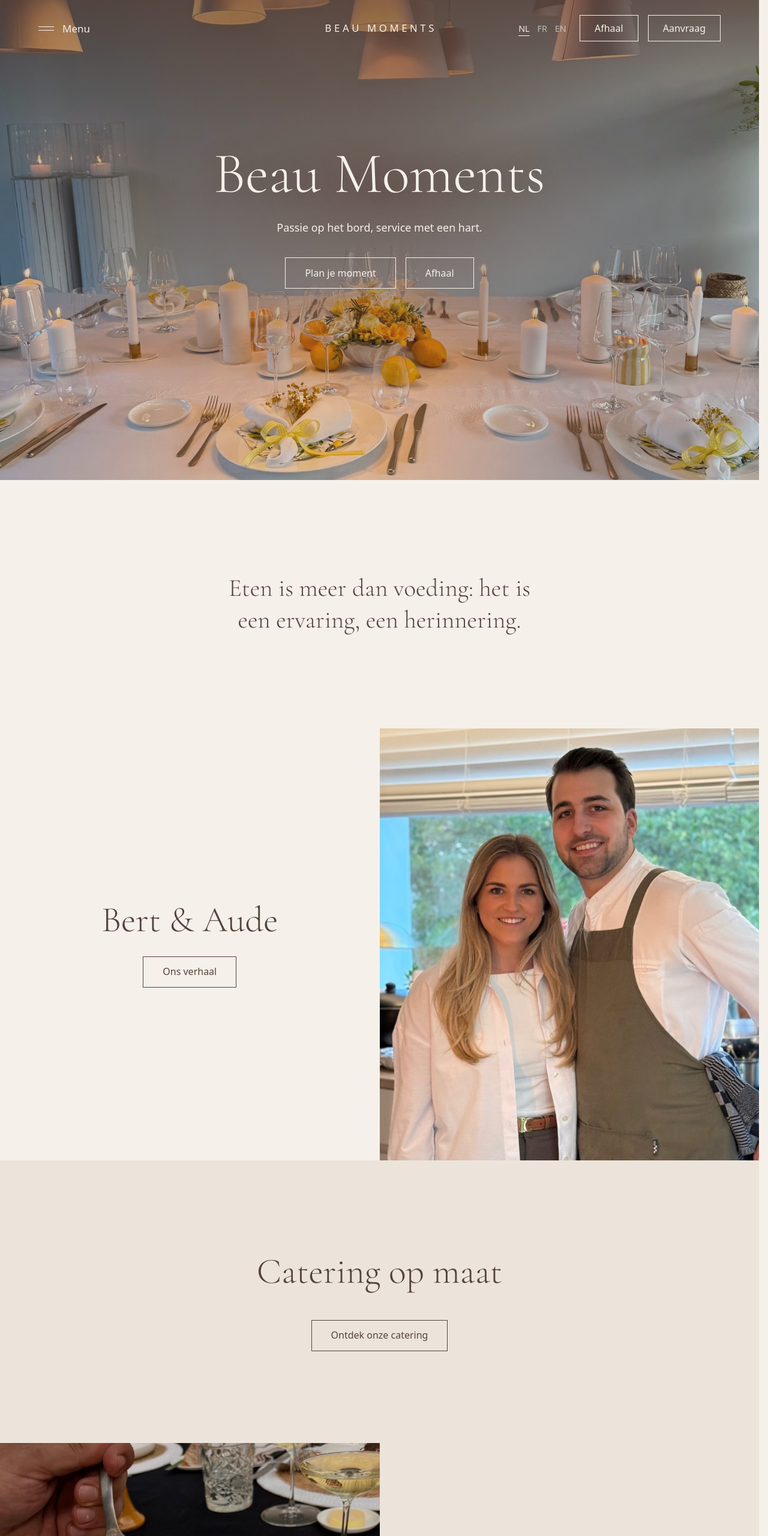
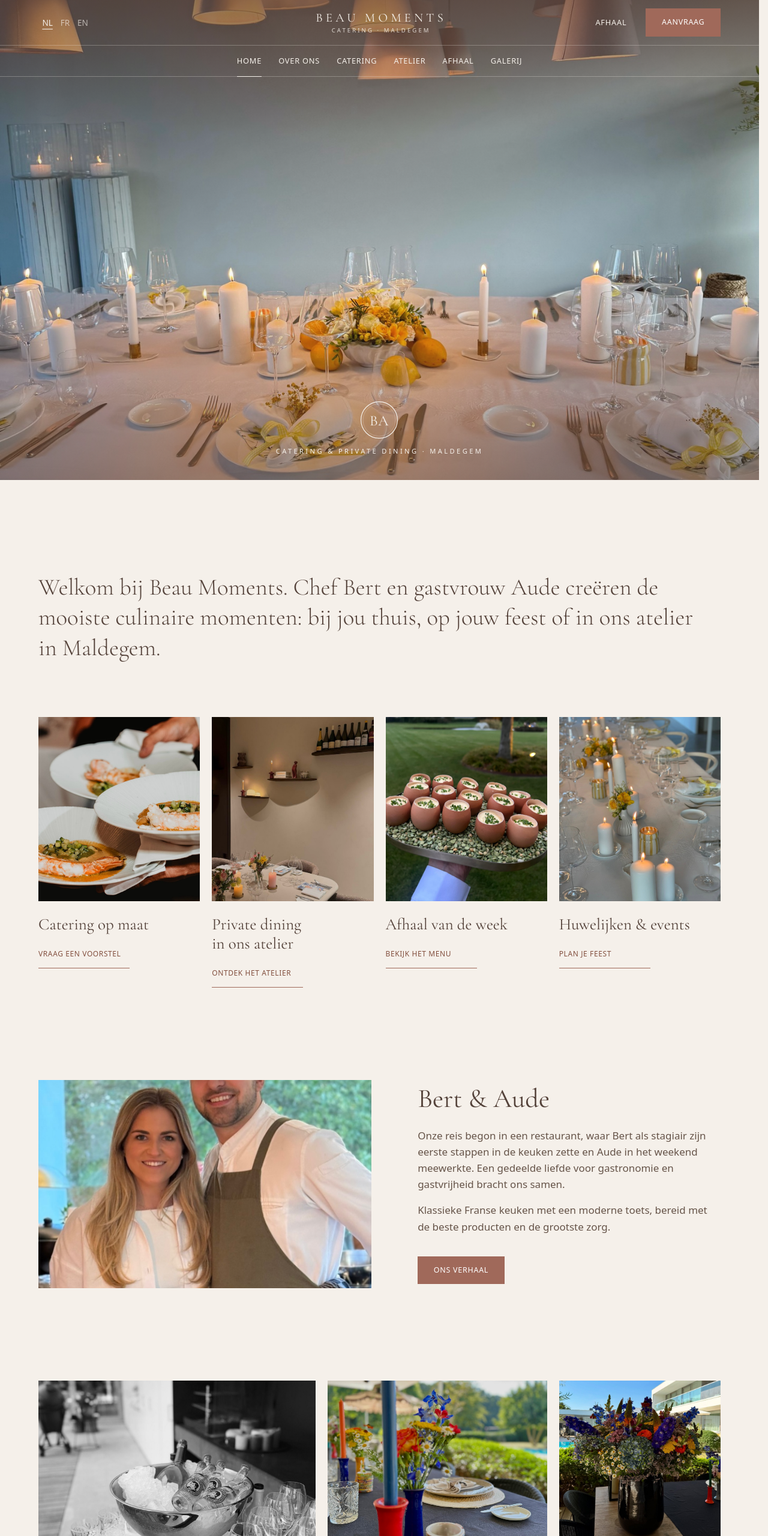
Before and after one commit to LRameau-Greepe/Beau_moments, an Astro site: page / in a window 1280 px wide. Shown: the top 2560 px of the page at 60% size. Built offline with nearby package versions, Linux system fonts and the light colour scheme; Astro itself is replaced by a stand-in of ours.

Commit message:
V2 : accueil et en-tête sur le modèle « grand hôtel »
En-tête sur deux rangées (langues | marque | afhaal + aanvraag, puis menu centré),
photo plein écran avec monogramme en bas, phrase d'accueil, quatre portes d'entrée,
Bert & Aude (photo + texte), mosaïque de six photos, phrase sous le monogramme,
deux grandes cartes, trois avis en colonnes, contact.

Co-Authored-By: Claude Opus 5.5 <noreply@anthropic.com>
Claude-Session: https://claude.ai/code/session_01RSmYZc23DptiKZcsw8id7G

```diff
--- a/src/layouts/Base.astro
+++ b/src/layouts/Base.astro
@@ -166,15 +166,23 @@ const year = new Date().getFullYear();
   <body>
     <a class="skip" href="#main">{s.nav.skip}</a>
     <header class="top">
-      <a class="brand" href={pagePath('home', lang)} aria-label={`BEAU MOMENTS — ${s.nav.home}`}>Beau Moments</a>
-      <div class="top-right">
-      <nav class="lang" aria-label={s.nav.language}>
-        {langs.map((l) => <a href={alts[l]} hreflang={l} lang={l} aria-current={l === lang ? 'true' : undefined} title={localeInfo[l].name}>{localeInfo[l].short}</a>)}
+      <div class="top-row">
+        <div class="top-left">
+          <button class="menu-btn" type="button" aria-haspopup="dialog" data-menu-open><i aria-hidden="true"></i><span>{s.nav.menu}</span></button>
+          <nav class="lang" aria-label={s.nav.language}>
+            {langs.map((l) => <a href={alts[l]} hreflang={l} lang={l} aria-current={l === lang ? 'true' : undefined} title={localeInfo[l].name}>{localeInfo[l].short}</a>)}
+          </nav>
+        </div>
+        <a class="brand" href={pagePath('home', lang)} aria-label={`BEAU MOMENTS — ${s.nav.home}`}>Beau Moments<small aria-hidden="true">Catering · Maldegem</small></a>
+        <div class="top-right">
+          <a class="top-link" href={pagePath('takeaway', lang)}>{s.nav.takeaway}</a>
+          <a class="btn fill top-cta" href={enquire}>{s.nav.book}</a>
+        </div>
+      </div>
+      <nav class="top-nav" aria-label={s.nav.main}>
+        <a href={pagePath('home', lang)} aria-current={Astro.url.pathname === pagePath('home', lang) ? 'page' : undefined}>{s.nav.home}</a>
+        {nav.map((l) => <a href={l.href} aria-current={section === l.key ? 'page' : undefined}>{l.label}</a>)}
       </nav>
-      <a class="btn top-cta second" href={pagePath('takeaway', lang)}>{s.nav.takeaway}</a>
-      <a class="btn top-cta" href={enquire}>{s.nav.book}</a>
-      </div>
-      <button class="menu-btn" type="button" aria-haspopup="dialog" data-menu-open><i aria-hidden="true"></i><span>{s.nav.menu}</span></button>
     </header>
 
     <dialog class="menu" aria-label={s.nav.main} data-menu>
--- a/src/styles/global.css
+++ b/src/styles/global.css
@@ -43,16 +43,23 @@ p { margin: 0; }
 .mid { text-align: center; margin-bottom: clamp(2.5rem, 5vw, 5rem); padding-inline: var(--gut); }
 
 /* En-tête + menu */
-.top { position: absolute; inset: 0 0 auto; z-index: 20; display: grid; grid-template-columns: 1fr auto 1fr; align-items: center; gap: 1rem; padding: 1.5rem var(--gut); }
-.brand { grid-area: 1 / 2; font-size: clamp(0.95rem, 1.3vw, 1.2rem); letter-spacing: 0.28em; margin-right: -0.28em; text-transform: uppercase; white-space: nowrap; font-weight: 400; }
-.top button { grid-area: 1 / 1; justify-self: start; border: 0; background: none; color: inherit; font: inherit; cursor: pointer; padding: 0.6rem 0; display: flex; align-items: center; gap: 0.9rem; }
+/* En-tête en deux rangées : langues | marque au centre | afhaal + aanvraag, puis le menu centré entre deux filets */
+.top { position: absolute; inset: 0 0 auto; z-index: 20; --rule: color-mix(in srgb, currentColor 28%, transparent); }
+.top-row { display: grid; grid-template-columns: 1fr auto 1fr; align-items: center; gap: 1rem; padding: 0.9rem var(--gut); border-bottom: 1px solid var(--rule); }
+.top-left { display: flex; align-items: center; gap: 1.25rem; }
+.brand { display: grid; justify-items: center; font-family: var(--serif); font-size: clamp(1.15rem, 1.6vw, 1.55rem); letter-spacing: 0.26em; margin-right: -0.26em; text-transform: uppercase; white-space: nowrap; font-weight: 400; line-height: 1.1; }
+.brand small { font-family: var(--sans); font-size: 0.6rem; letter-spacing: 0.32em; margin-top: 0.3rem; opacity: 0.85; }
+.menu-btn { display: none; border: 0; background: none; color: inherit; font: inherit; cursor: pointer; padding: 0.6rem 0; align-items: center; gap: 0.9rem; }
 .menu-btn i { width: 1.6rem; height: 7px; border-block: 1px solid; }
-.top-right { grid-area: 1 / 3; justify-self: end; display: flex; align-items: center; gap: 2rem; }
-.lang { display: flex; font-size: 0.9rem; } .lang a { padding: 0.6rem 0.4rem; opacity: 0.65; } .lang a:hover, .lang [aria-current] { opacity: 1; } .lang [aria-current] { text-decoration: underline; text-underline-offset: 0.4em; }
-.btn.top-cta { min-height: 2.75rem; padding-inline: 1.5rem; }
-body:has(main > .hero:first-child) .top-cta:hover { color: var(--ink); } body:has(main > .hero:first-child) .top-cta::before { background: var(--pale); }
+.top-right { justify-self: end; display: flex; align-items: center; gap: 2rem; }
+.top-link { font-size: 0.8rem; letter-spacing: 0.06em; text-transform: uppercase; padding: 0.6rem 0; } .top-link:hover { text-decoration: underline; text-underline-offset: 0.4em; }
+.lang { display: flex; font-size: 0.85rem; } .lang a { padding: 0.6rem 0.4rem; opacity: 0.65; } .lang a:hover, .lang [aria-current] { opacity: 1; } .lang [aria-current] { text-decoration: underline; text-underline-offset: 0.4em; }
+.btn.top-cta { min-height: 2.6rem; padding-inline: 2.25rem; }
+.top-nav { display: flex; justify-content: center; flex-wrap: wrap; gap: 0 clamp(1.25rem, 2.2vw, 2.5rem); padding: 0 var(--gut); border-bottom: 1px solid var(--rule); font-size: 0.8rem; letter-spacing: 0.06em; text-transform: uppercase; }
+.top-nav a { padding: 0.95rem 0; border-bottom: 1px solid transparent; margin-bottom: -1px; } .top-nav a:hover, .top-nav [aria-current] { border-color: currentColor; }
 body:has(main > .hero:first-child) .top { color: var(--pale); }
-@media (max-width: 760px) { .top-cta { display: none; } .brand { letter-spacing: 0.16em; font-size: 0.85rem; margin: 0; } .menu-btn span { position: absolute; clip-path: inset(50%); } .lang a { padding: 0.6rem 0.25rem; } .top { gap: 0.5rem; } }
+@media (max-width: 1000px) { .top-nav, .top-link { display: none; } .menu-btn { display: flex; } }
+@media (max-width: 760px) { .top-cta, .lang { display: none; } .brand { letter-spacing: 0.16em; font-size: 1rem; margin: 0; } .menu-btn span { position: absolute; clip-path: inset(50%); } .top-row { gap: 0.5rem; } }
 .menu { width: 100%; height: 100dvh; max-width: none; max-height: none; border: 0; margin: 0; padding: 5rem var(--gut) 2rem; background: var(--sand); color: var(--ink); overflow: hidden auto; }
 .menu[open] { display: flex; flex-direction: column; justify-content: space-between; gap: 2rem; animation: fade 0.5s var(--ease); }
 @keyframes fade { from { opacity: 0; } }
@@ -139,7 +146,38 @@ ul.prices { margin: 2.5rem 0; } .prices li { display: flex; justify-content: spa
 .big { font-weight: 300; font-size: clamp(2rem, 1.4rem + 2.2vw, 3.6rem); line-height: 1.1; }
 .offers { display: grid; grid-template-columns: repeat(3, minmax(0, 1fr)); gap: clamp(1.5rem, 3vw, 3rem); text-align: center; } .offers h3 { margin: 1.25rem 0 0.5rem; } .offers p { margin-inline: auto; max-width: 24rem; } .offers .small { margin-top: 0.5rem; color: var(--soft); }
 .menu .sub { display: flex; flex-wrap: wrap; gap: 0.2rem 1.75rem; padding-bottom: 0.5rem; } .menu .sub a { padding: 0.25rem 0; } .menu .sub a:hover { text-decoration: underline; text-underline-offset: 0.3em; }
-.top-right { gap: 1rem; }
 #contact { scroll-margin-top: 0; } #contact p a:hover { text-decoration: underline; }
-@media (max-width: 1150px) { .top-cta.second { display: none; } }
+
+/* Boutons pleins et liens soulignés */
+.btn.fill { background: var(--rouge); border-color: var(--rouge); color: #fff; min-height: 2.9rem; padding-inline: 1.6rem; font-size: 0.78rem; letter-spacing: 0.06em; text-transform: uppercase; }
+.btn.fill::before { background: var(--rouge-text); } .btn.fill:hover { color: #fff; }
+.more { display: inline-block; min-width: 9.5rem; margin-top: 1.4rem; padding-bottom: 0.9rem; border-bottom: 1px solid var(--rouge); color: var(--rouge-text); font-size: 0.75rem; letter-spacing: 0.05em; text-transform: uppercase; transition: min-width 0.6s var(--ease); } .more:hover { min-width: 12rem; }
+
+/* Accueil, structure « hôtel de maison » */
+.hero.hero-home { align-content: end; padding: 9rem var(--gut) clamp(2.5rem, 5vh, 4rem); }
+.hero-home::after { background: linear-gradient(#54382ea6, #54382e1f 28%, #54382e00 55%, #54382e8c); }
+.hero-mark { display: grid; justify-items: center; gap: 0.75rem; font-size: 1rem; text-shadow: none; } .hero-mark .logo { width: clamp(3.5rem, 5vw, 4.5rem); } .hero-mark small { font: 400 0.7rem/1.4 var(--sans); letter-spacing: 0.3em; text-transform: uppercase; }
+.lede { font-family: var(--serif); font-weight: 300; font-size: clamp(1.6rem, 1.15rem + 1.6vw, 2.6rem); line-height: 1.3; max-width: 31em; text-wrap: pretty; }
+.welcome { padding-bottom: clamp(3.5rem, 7vw, 7rem); }
+.doors ul, .wide ul { display: grid; grid-template-columns: repeat(4, minmax(0, 1fr)); gap: 3.5rem 1.25rem; }
+.wide ul { grid-template-columns: repeat(2, minmax(0, 1fr)); }
+.doors h2, .wide h2 { margin-top: 1.4rem; font-weight: 400; font-size: clamp(1.4rem, 1.2rem + 0.6vw, 1.85rem); line-height: 1.2; }
+.doors .ph img, .wide .ph img, .mosaic .ph img { transition: scale 1.2s var(--ease); } .doors a:hover .ph img, .wide a:hover .ph img, .mosaic .ph:hover img { scale: 1.04; }
+@media (max-width: 900px) { .doors ul { grid-template-columns: repeat(2, minmax(0, 1fr)); } }
+@media (max-width: 560px) { .doors ul, .wide ul { grid-template-columns: minmax(0, 1fr); } }
+.split { display: grid; grid-template-columns: 1.1fr 1fr; gap: clamp(2.5rem, 6vw, 7rem); align-items: center; }
+.split h2 { font-weight: 400; font-size: clamp(2rem, 1.5rem + 1.6vw, 3rem); margin-bottom: 1.5rem; } .split p { max-width: 38rem; color: var(--soft); } .split p + p { margin-top: 1rem; } .split .btn { margin-top: 2.25rem; }
+@media (max-width: 900px) { .split { grid-template-columns: minmax(0, 1fr); } }
+/* Mosaïque : 1re rangée large / moyenne / étroite, 2e rangée étroite / moyenne / large */
+.mosaic { display: grid; grid-template-columns: repeat(12, minmax(0, 1fr)); grid-auto-rows: clamp(13rem, 21vw, 24rem); gap: 1.25rem; }
+.mosaic > :nth-child(1) { grid-column: span 5; } .mosaic > :nth-child(2) { grid-column: span 4; } .mosaic > :nth-child(3) { grid-column: span 3; }
+.mosaic > :nth-child(4) { grid-column: span 3; } .mosaic > :nth-child(5) { grid-column: span 4; } .mosaic > :nth-child(6) { grid-column: span 5; }
+.mosaic .ph { aspect-ratio: auto; height: 100%; }
+@media (max-width: 700px) { .mosaic { grid-template-columns: 1fr 1fr; grid-auto-rows: 42vw; gap: 0.6rem; } .mosaic > :nth-child(n) { grid-column: auto; } .mosaic > :nth-child(1), .mosaic > :nth-child(6) { grid-column: 1 / -1; } }
+.emblem { display: grid; justify-items: center; gap: 2.25rem; padding-bottom: clamp(4rem, 8vw, 8rem); } .emblem .logo, .guests li .logo { width: 3.25rem; color: var(--rouge); } .emblem .say { max-width: 24em; font-size: clamp(1.6rem, 1.2rem + 1.4vw, 2.5rem); }
+.guests { display: grid; justify-items: center; text-align: center; } .guests > h2 { font-weight: 400; font-size: clamp(2rem, 1.5rem + 1.6vw, 3rem); }
+.guests .rating { margin-top: 0.75rem; color: var(--soft); font-size: 0.92rem; }
+.guests ul { display: grid; grid-template-columns: repeat(3, minmax(0, 1fr)); gap: 3rem clamp(1.5rem, 3vw, 3.5rem); margin: clamp(3rem, 6vw, 5.5rem) 0; }
+.guests li { display: grid; justify-items: center; align-content: start; gap: 1.25rem; } .guests h3 { font-size: clamp(1.3rem, 1.15rem + 0.4vw, 1.6rem); } .guests blockquote { margin: 0; color: var(--soft); line-height: 1.7; max-width: 30rem; }
+@media (max-width: 900px) { .guests ul { grid-template-columns: minmax(0, 1fr); } }
 @media (max-width: 800px) { .offers { grid-template-columns: minmax(0, 1fr); gap: 3rem; } .half > div { padding-block: 3rem 4rem; } }
--- a/src/views/Home.astro
+++ b/src/views/Home.astro
@@ -1,8 +1,8 @@
 ---
-// Accueil : deux actions, la maison, la catering (une section par formule), l'atelier, les plats, les offres, la galerie, les avis, le contact.
+// Accueil, structure « hôtel de maison » : photo plein écran, phrase d'accueil, quatre portes d'entrée,
+// la maison (photo + texte), mosaïque de photos, phrase sous le monogramme, deux grandes cartes, trois avis, contact.
 import Base from '../layouts/Base.astro';
 import { feest } from '../lib/feestdagen';
-import { dishes } from '../lib/dishes';
 import { reviews, googleRating, googleReviewsUrl } from '../lib/reviews';
 import { type PhotoKey } from '../lib/photos';
 import { site, tel, mailHref } from '../lib/site';
@@ -10,6 +10,7 @@ import { pagePath, eventPath, allLangs } from '../i18n/routes';
 import { t } from '../i18n/ui';
 import { L as Lx, localeInfo, type Lang } from '../i18n/locales';
 import Photo from '../components/Photo.astro';
+import Logo from '../components/Logo.astro';
 import { eventTypes } from '../lib/events';
 interface Props { lang: Lang }
 const { lang } = Astro.props;
@@ -17,65 +18,87 @@ const s = t(lang);
 const f = feest[lang];
 const h = s.home;
 const L = Lx(lang);
-const gallery: PhotoKey[] = ['valentine-table', 'hamachi', 'table-room', 'bert-serving'];
-const plates = dishes.filter((d) => d.photo !== 'croquettes');
+const chef = eventTypes.find((e) => e.key === 'home')!;
+const wedding = eventTypes.find((e) => e.key === 'weddings')!;
+
+const doors: { photo: PhotoKey; title: string; cta: string; href: string }[] = [
+  { photo: 'dinner-served', title: h.cateringTitle, cta: L('Vraag een voorstel', 'Demander une proposition', 'Request a proposal'), href: pagePath('catering', lang) },
+  { photo: 'atelier-dining-room', title: L('Private dining in ons atelier', 'Dîner privé dans notre atelier', 'Private dining in our atelier'), cta: L('Ontdek het atelier', 'Découvrir l’atelier', 'Discover the atelier'), href: pagePath('atelier', lang) },
+  { photo: 'egg-shrimp-garden', title: L('Afhaal van de week', 'À emporter de la semaine', 'Takeaway of the week'), cta: L('Bekijk het menu', 'Voir le menu', 'See the menu'), href: pagePath('takeaway', lang) },
+  { photo: wedding.hero, title: L('Huwelijken & events', 'Mariages & événements', 'Weddings & events'), cta: L('Plan je feest', 'Organiser votre fête', 'Plan your celebration'), href: eventPath('weddings', lang) },
+];
+const mosaic: PhotoKey[] = ['champagne-bar', 'garden-table', 'flowers', 'behind-the-curtain', 'table-long', 'aude-with-guests'];
+const wide: { photo: PhotoKey; title: string; cta: string; href: string }[] = [
+  { photo: 'feest-cover', title: f.label, cta: L('Bestel voor de feestdagen', 'Commander pour les fêtes', 'Order for the holidays'), href: `${pagePath('takeaway', lang)}#feestdagen` },
+  { photo: chef.hero, title: chef.copy[lang].name, cta: L('Boek je chef', 'Réserver votre chef', 'Book your chef'), href: eventPath('home', lang) },
+];
 ---
 <Base lang={lang} title={s.meta.homeTitle} description={s.meta.homeDesc} alternates={allLangs((l) => pagePath('home', l))} ogPhoto="table-room">
-  <section class="hero">
+  <section class="hero hero-home">
     <Photo name="table-room" lang={lang} eager class="cover" sizes="100vw" />
-    <div><h1>Beau Moments</h1><p>{h.heroLine1} {h.heroLine2}</p>
-      <p class="acts"><a class="btn" href={`${pagePath('catering', lang)}#aanvraag`}>{h.ctaPrimary}</a><a class="btn" href={pagePath('takeaway', lang)}>{s.nav.takeaway}</a></p></div>
+    <h1 class="hero-mark"><Logo /><span class="sr">Beau Moments — </span><small>{h.eyebrow}</small></h1>
   </section>
 
-  <section class="pad wrap intro"><p class="say">{h.statement}</p></section>
-
-  <section class="half flip">
-    <Photo name="bert-and-aude" lang={lang} sizes="(min-width: 800px) 50vw, 100vw" />
-    <div><h2>{h.aboutTitle}</h2><a class="btn" href={pagePath('about', lang)}>{h.aboutMore}</a></div>
+  <section class="pad wrap welcome">
+    <p class="lede">{L('Welkom bij Beau Moments.', 'Bienvenue chez Beau Moments.', 'Welcome to Beau Moments.')} {h.heroLead}</p>
   </section>
 
-  <section class="pad intro stone"><h2>{h.cateringTitle}</h2><a class="btn" href={pagePath('catering', lang)}>{h.ctaSecondary}</a></section>
-  {eventTypes.map((e, i) => (
-    <section class:list={['half', 'stone', { flip: i % 2 === 1 }]}>
-      <Photo name={e.hero} lang={lang} sizes="(min-width: 800px) 50vw, 100vw" />
-      <div><h3 class="big">{e.copy[lang].name}</h3><a class="btn" href={eventPath(e.key, lang)}>{s.common.moreInfo}</a></div>
-    </section>
-  ))}
-
-  <section class="half sand">
-    <Photo name="atelier-dinner-from-above" lang={lang} sizes="(min-width: 800px) 50vw, 100vw" />
-    <div><h2>{h.atelierTitle}</h2><p>{s.atelier.guestsText}</p><a class="btn" href={pagePath('atelier', lang)}>{L('Ontdek het atelier', 'Découvrir l’atelier', 'Discover the atelier')}</a></div>
-  </section>
-
-  <section class="pad">
-    <h2 class="mid">{h.dishesTitle}</h2>
-    <ul class="plates" role="list" tabindex="0" aria-label={h.dishesTitle}>
-      {plates.map((d) => <li><Photo name={d.photo} lang={lang} ratio="4/5" sizes="(min-width: 800px) 30vw, 70vw" /><h3>{d.name[lang]}</h3><p>{d.notes[lang]}</p></li>)}
+  <section class="wrap doors" aria-label={L('Wat we doen', 'Ce que nous faisons', 'What we do')}>
+    <ul role="list">
+      {doors.map((d) => (
+        <li>
+          <a href={d.href}><Photo name={d.photo} lang={lang} ratio="7/8" sizes="(min-width: 900px) 23vw, (min-width: 560px) 46vw, 92vw" /></a>
+          <h2>{d.title}</h2>
+          <a class="more" href={d.href}>{d.cta}</a>
+        </li>
+      ))}
     </ul>
   </section>
 
-  <section class="pad" id="momenten"><div class="wrap">
-    <h2 class="mid">{L('Nu bij Beau Moments', 'En ce moment', 'Now at Beau Moments')}</h2>
-    <ul class="offers" role="list">
-      <li><a href={`${pagePath('takeaway', lang)}#feestdagen`}><Photo name="feest-cover" lang={lang} ratio="4/5" sizes="(min-width: 800px) 30vw, 90vw" /><h3>{f.label}</h3></a><p>{f.deadline}</p><p class="small">{f.allergens}</p></li>
-      <li><a href={pagePath('takeaway', lang)}><Photo name="egg-shrimp-garden" lang={lang} ratio="4/5" sizes="(min-width: 800px) 30vw, 90vw" /><h3>{h.takeawayTitle}</h3></a></li>
-      <li><a href={pagePath('atelier', lang)}><Photo name="atelier-dining-room" lang={lang} ratio="4/5" sizes="(min-width: 800px) 30vw, 90vw" /><h3>{h.privateLabel}</h3></a><p>{s.atelier.guestsText}</p></li>
-    </ul>
-  </div></section>
-
-  <section class="strip" style="padding-top:clamp(5rem,9vw,9rem)" aria-label={s.nav.gallery}>
-    {gallery.map((k) => <Photo name={k} lang={lang} ratio="4/5" sizes="(min-width: 800px) 24vw, 46vw" />)}
-    <a class="btn" href={pagePath('gallery', lang)}>{h.galleryAll}</a>
+  <section class="pad wrap split">
+    <Photo name="bert-and-aude" lang={lang} ratio="16/10" sizes="(min-width: 900px) 45vw, 92vw" />
+    <div>
+      <h2>{h.aboutTitle}</h2>
+      <p>{h.aboutText}</p>
+      <p>{h.dishesLead}</p>
+      <a class="btn fill" href={pagePath('about', lang)}>{h.aboutMore}</a>
+    </div>
   </section>
 
-  <section class="pad stone">
-    <div class="wrap rev-head"><h2 class="sr">{h.reviewsTitle}</h2>
-      <p class="num">{googleRating.score.toLocaleString(localeInfo[lang].html)}</p>
-      <a href={googleReviewsUrl} target="_blank" rel="noopener">{h.googleCount.replace('{n}', String(googleRating.count))}</a></div>
-    <ul class="revs" role="list" tabindex="0" aria-label={h.reviewsTitle}>
-      {reviews.map((r) => <li><blockquote>{r.quote[lang]}</blockquote><cite><span role="img" aria-label={`${r.stars}/5`}>{'★'.repeat(r.stars)}</span>{r.author}</cite></li>)}
+  <section class="wrap mosaic" aria-label={s.nav.gallery}>
+    {mosaic.map((k) => <Photo name={k} lang={lang} zoom sizes="(min-width: 900px) 33vw, 50vw" />)}
+  </section>
+
+  <section class="pad wrap emblem">
+    <Logo />
+    <p class="say">{h.statement}</p>
+  </section>
+
+  <section class="wrap wide">
+    <ul role="list">
+      {wide.map((d) => (
+        <li>
+          <a href={d.href}><Photo name={d.photo} lang={lang} ratio="15/7" sizes="(min-width: 900px) 46vw, 92vw" /></a>
+          <h2>{d.title}</h2>
+          <a class="more" href={d.href}>{d.cta}</a>
+        </li>
+      ))}
     </ul>
-    {h.reviewsNote && <p class="wrap small">{h.reviewsNote}</p>}
+  </section>
+
+  <section class="pad wrap guests">
+    <h2>{h.reviewsTitle}</h2>
+    <p class="rating">{googleRating.score.toLocaleString(localeInfo[lang].html)} / 5 · {h.googleCount.replace('{n}', String(googleRating.count))}</p>
+    <ul role="list">
+      {reviews.slice(0, 3).map((r) => (
+        <li>
+          <Logo />
+          <h3>{r.author}</h3>
+          <blockquote>{r.quote[lang]}</blockquote>
+        </li>
+      ))}
+    </ul>
+    <a class="btn fill" href={googleReviewsUrl} target="_blank" rel="noopener">{h.reviewsAll}</a>
   </section>
 
   <section class="half flip sand" id="contact">
```
